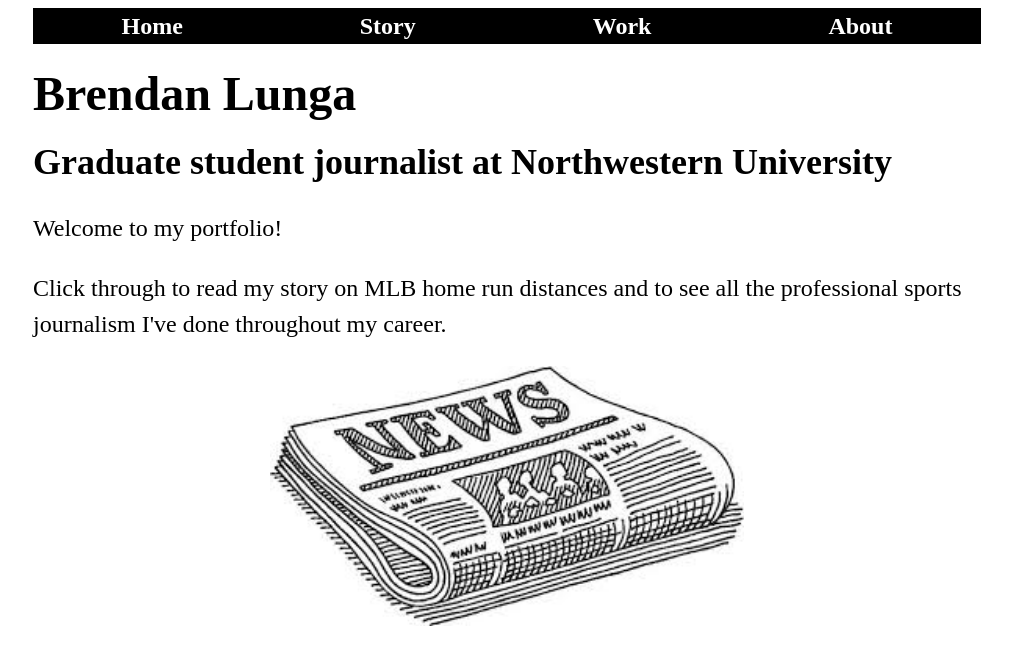
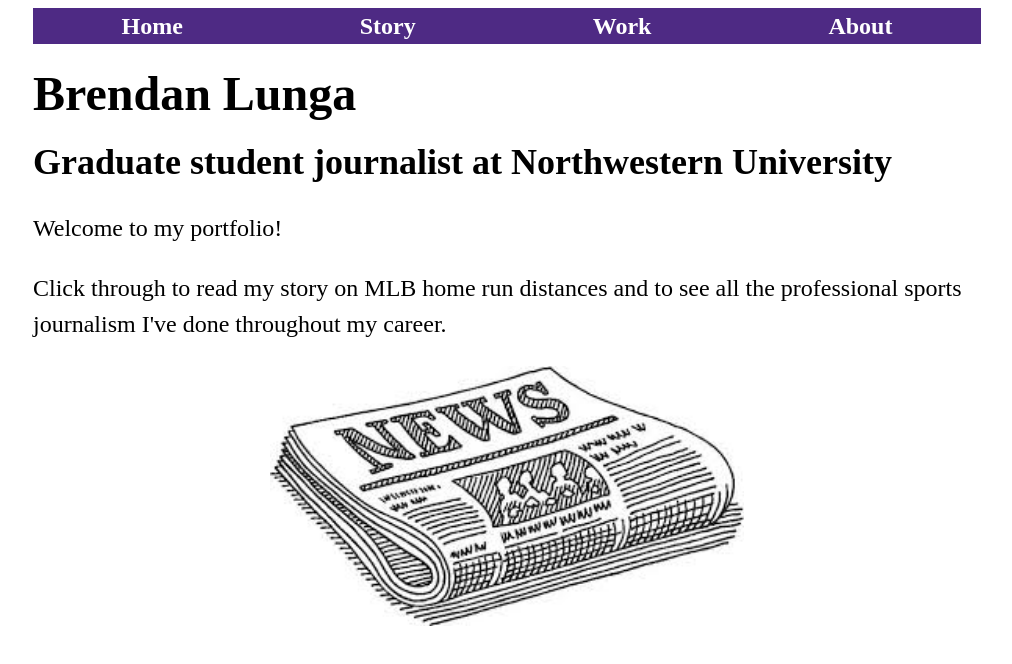
Before and after one commit to bLunga8/Portfolio, a plain HTML site: page index.html in a window 1280 px wide. Shown: the whole page, without its empty margins (133-1145 px from the left). Drawn offline with Linux system fonts and the light colour scheme.

Commit message:
Update style.css

```diff
--- a/style.css
+++ b/style.css
@@ -29,7 +29,7 @@
 #nav-bar {
     display: flex;
     flex-direction: row;
-    background-color: black;
+    background-color: #4E2A84;
 }
 
 #newspaper {
@@ -60,7 +60,7 @@
 .nav-button a {
     color: white;
     text-decoration: none;
-    background-color: black;
+    background-color: #4E2A84;
     font-weight: bold;
 }
 
```
